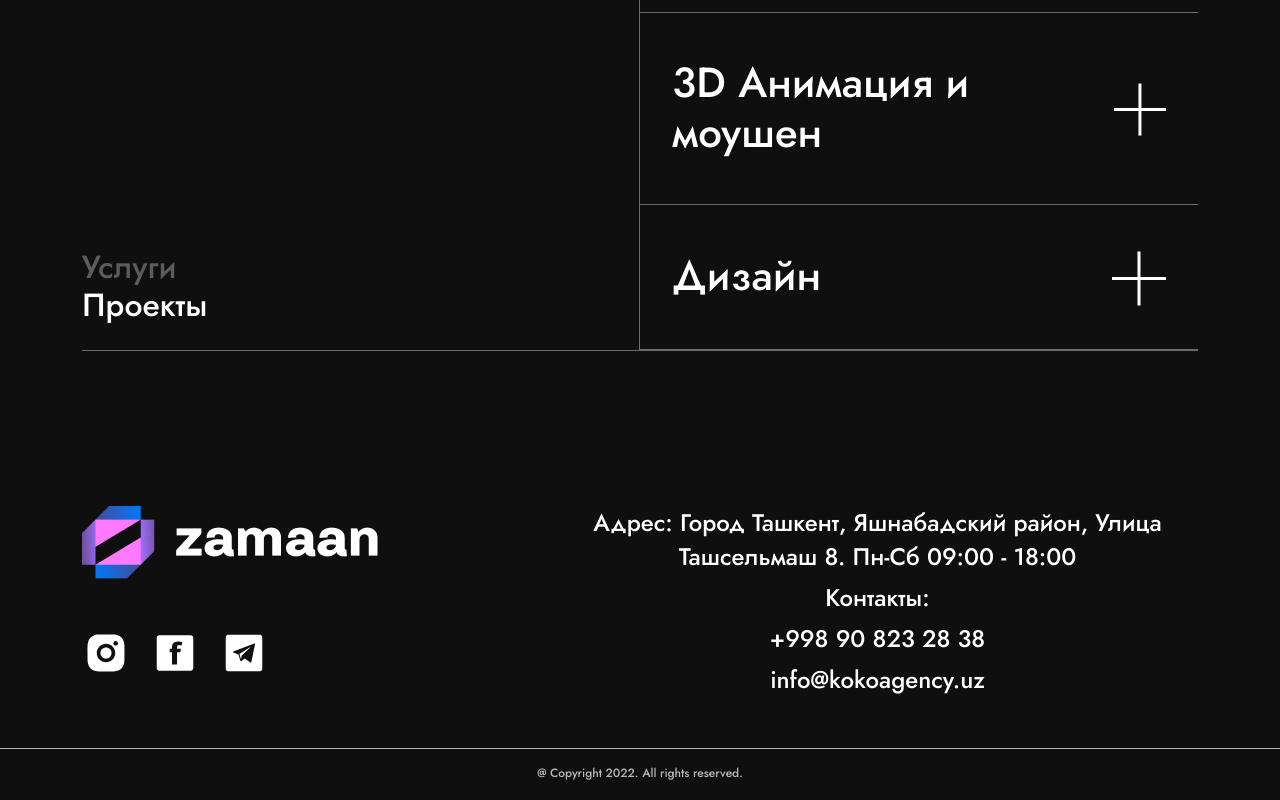
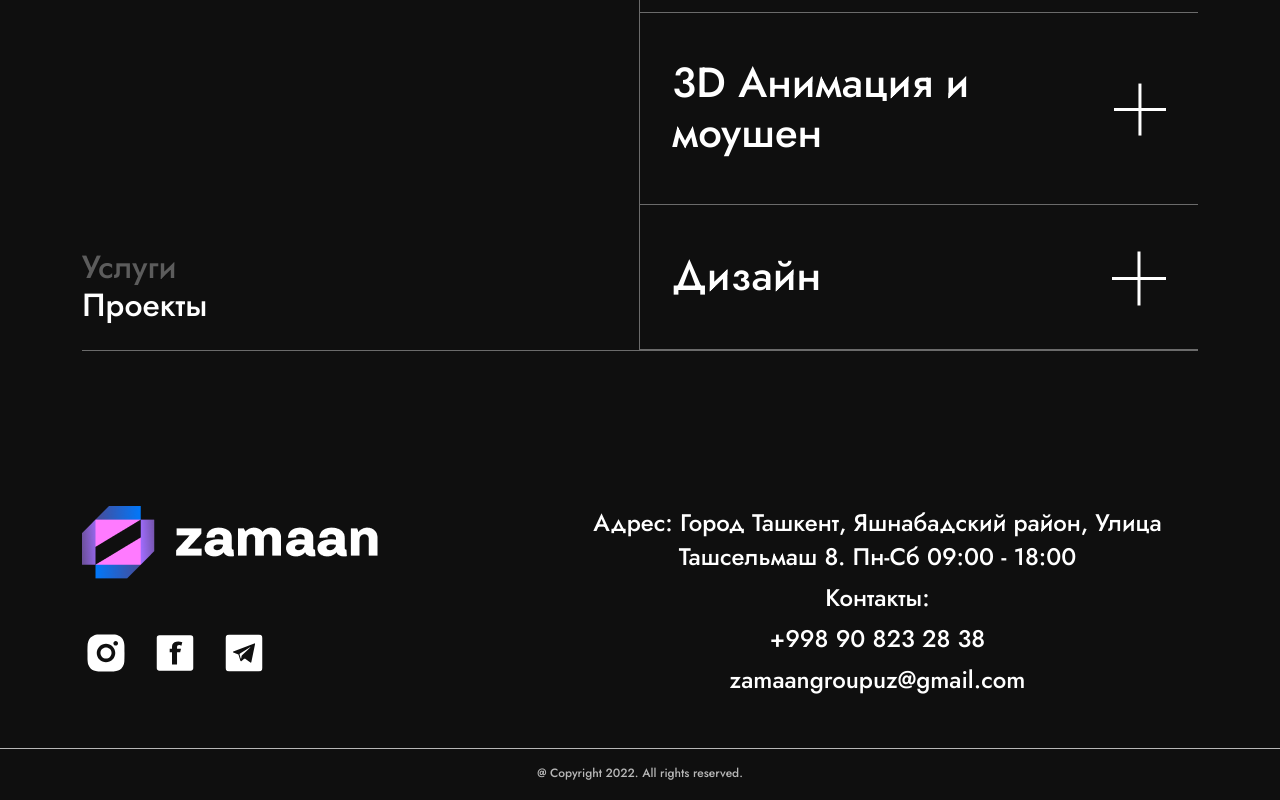
Before and after one commit to 7Davronbek/zamaan-app, a React (Create React App) app: page /#/services in a window 1280 px wide. Shown: the part 1215-2015 px from the top of the page. Built offline with nearby package versions, Linux system fonts and the light colour scheme.

Commit message:
zamaan-app

```diff
--- a/src/components/Footer.jsx
+++ b/src/components/Footer.jsx
@@ -19,8 +19,8 @@ const Footer = () => {
 
                             <a href="/">Адрес: Город Ташкент, Яшнабадский район, Улица Ташсельмаш 8. Пн-Сб 09:00 - 18:00</a>
                             <h5>Контакты:</h5>
-                            <a href="/">+998 90 823 28 38</a>
-                            <a href="/">info@kokoagency.uz</a>
+                            <a href="tel:+998 90 823 28 38">+998 90 823 28 38</a>
+                            <a target={'_blank'} href="https://mail.google.com/mail/u/0/?fs=1&amp;tf=cm&amp;source=mailto&amp;to=zamaangroupuz@gmail.com">zamaangroupuz@gmail.com</a>
 
                         </div>
                     </div>
--- a/src/pages/Contacts.jsx
+++ b/src/pages/Contacts.jsx
@@ -12,7 +12,7 @@ const Contacts = () => {
                         </div>
                         <div className="col-6">
                             <div className="contact_soc">
-                                <a href="" className="contact_mail">zamaangroupuz@gmail.com</a>
+                            <a target={'_blank'} className='contact_mail' href="https://mail.google.com/mail/u/0/?fs=1&amp;tf=cm&amp;source=mailto&amp;to=zamaangroupuz@gmail.com">zamaangroupuz@gmail.com</a>
                                 <div className="contact_icon">
                                     <a href=""><img src="/img/instagram.png" alt="" className="contact_icon" /></a>
                                     <a href=""><img src="/img/instagram.png" alt="" className="contact_icon ms-4" /></a>
--- a/src/sass/main.scss
+++ b/src/sass/main.scss
@@ -528,7 +528,7 @@ body {
                 transition: all .3s ease-in-out;
 
                 &:hover {
-                    transform: scale(1.2);
+                    transform: scale(1.6);
                 }
             }
         }
```
